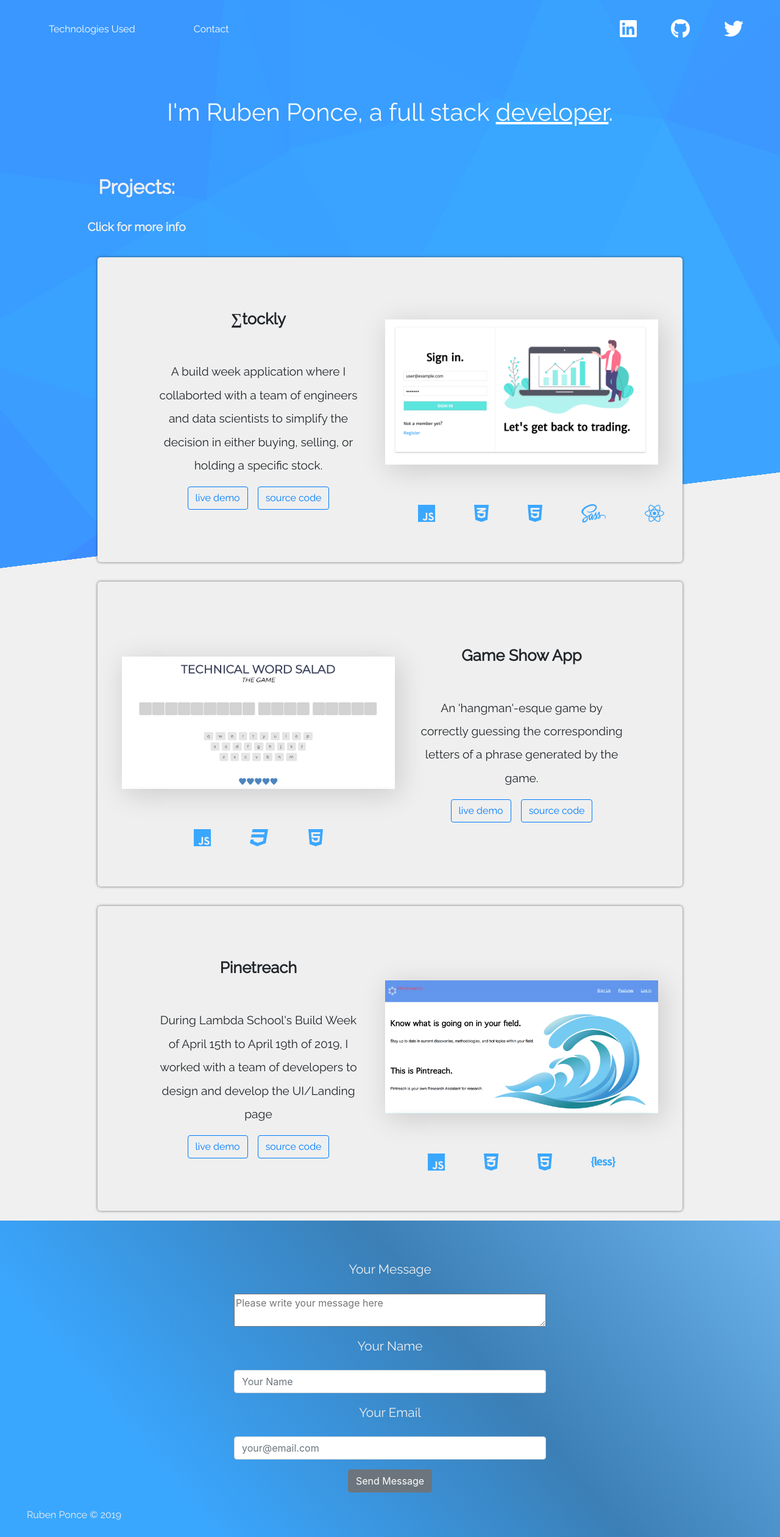
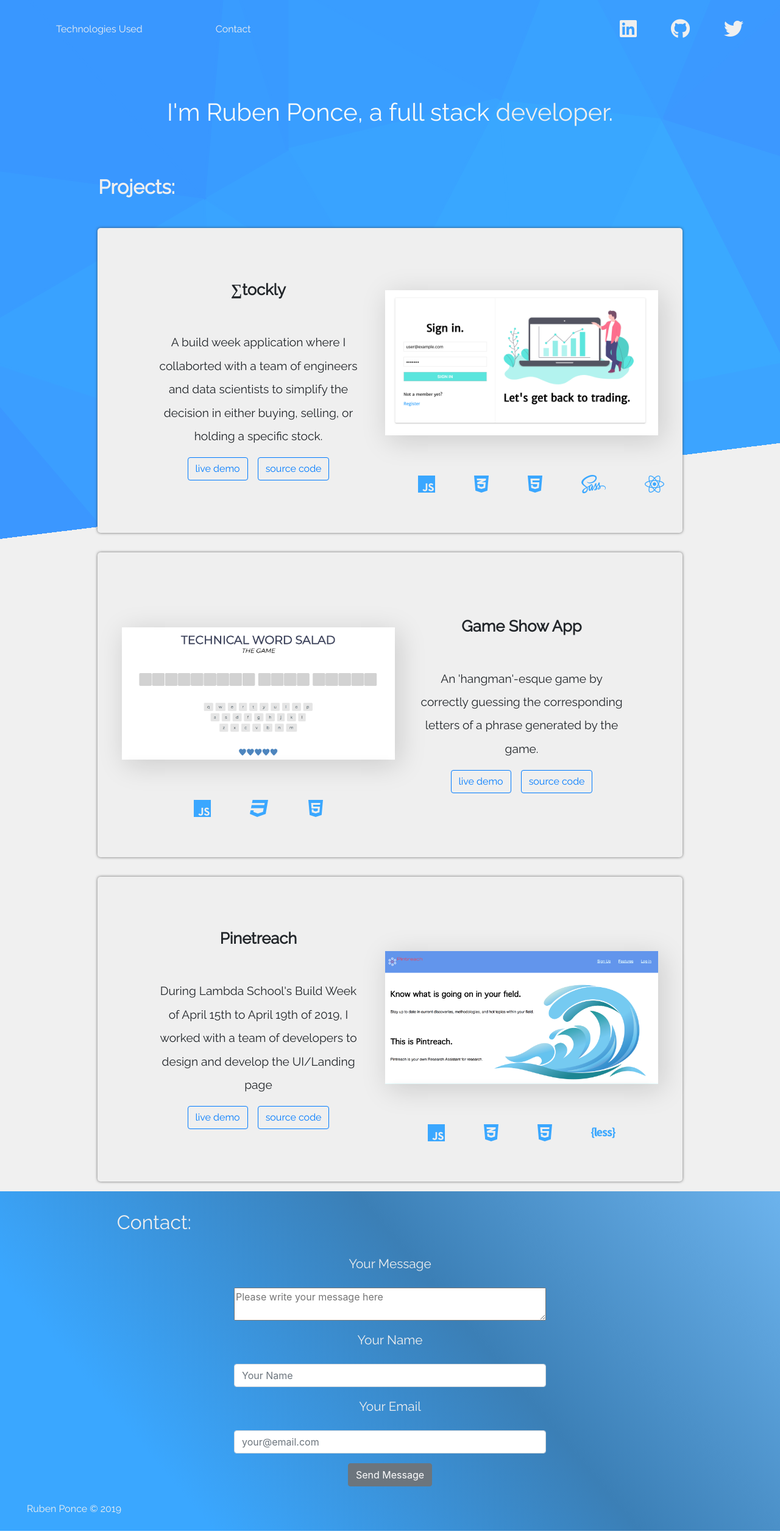
Before and after one commit to RubenPonce/react-portfolio, a React (Create React App) app: page / in a window 1280 px wide. Shown: the whole page at 61% size. Built offline with nearby package versions, Linux system fonts and the light colour scheme; some icons are missing; a web font is replaced by a local one.

Commit message:
fixing up some styling and now will be working on mobile design but will also deploy

```diff
--- a/src/App.css
+++ b/src/App.css
@@ -57,11 +57,11 @@ html{
 .header .social-links {
   display: flex;
   justify-content: space-evenly;
-  color: white;
+  color: #efefef;
 
 }
 .social-links a{
-  color: white;
+  color: #efefef;
   margin: 0 1em;
   padding: 0 .75em;
 }
@@ -73,7 +73,13 @@ html{
 }
 .nav a{
   margin: 0 3em;
-  color: white;
+  color: #efefef;
+  padding: .75em;
+  text-decoration: none;
+
+}
+.nav a:hover{
+  color: #efefef;
 }
 .introduction{
   margin-bottom: 5em;
@@ -84,10 +90,10 @@ html{
 
 }
 .introduction a{
-  color: white;
+  color: #efefef;
 
 
-  text-decoration: underline;
+  text-decoration: none;
 }
 .project-intro h2, .project-intro p{
   font-family: 'Raleway', cursive;
@@ -182,11 +188,10 @@ margin: 1em;
 
 .contact-form{
   width: 100%;
-  padding: 4em 0 0;
   display: flex;
   flex-direction: column;
   background: linear-gradient(50deg, #3AA7FF 20%,rgb(59, 127, 182) 60%, rgb(108, 179, 237) 100%)
-  /* background: linear-gradient(135deg, white 20%,black 60%, purple 100%) */
+  /* background: linear-gradient(135deg, #efefef 20%,black 60%, purple 100%) */
 
 }
 .introduction a:hover{
@@ -194,6 +199,10 @@ margin: 1em;
 }
 nav a:hover {
   color: #3AA7FF;
+}
+.contact-form h2{
+  color: #efefef;
+  margin: 1em 63% 1em 1EM;
 }
 .contact-form input, .contact-form textarea{
   margin: 1em auto;
--- a/src/components/Contact.js
+++ b/src/components/Contact.js
@@ -46,6 +46,7 @@ class Contact extends Component {
   render() {
     return (
       <div className="contact-form">
+      <h2>Contact:</h2>
       <Form  onSubmit={e => this.FormSubmit(e)}>
 
       <div className="input-label-containers">
--- a/src/components/Projects.js
+++ b/src/components/Projects.js
@@ -10,7 +10,6 @@ export class Projects extends Component {
       <div>
       <div className="project-intro">
         <h2>Projects: </h2>
-        <p>Click for more info</p>
         </div>
         <div className="projects-container">
           {projects.map(projectCard => {
```
